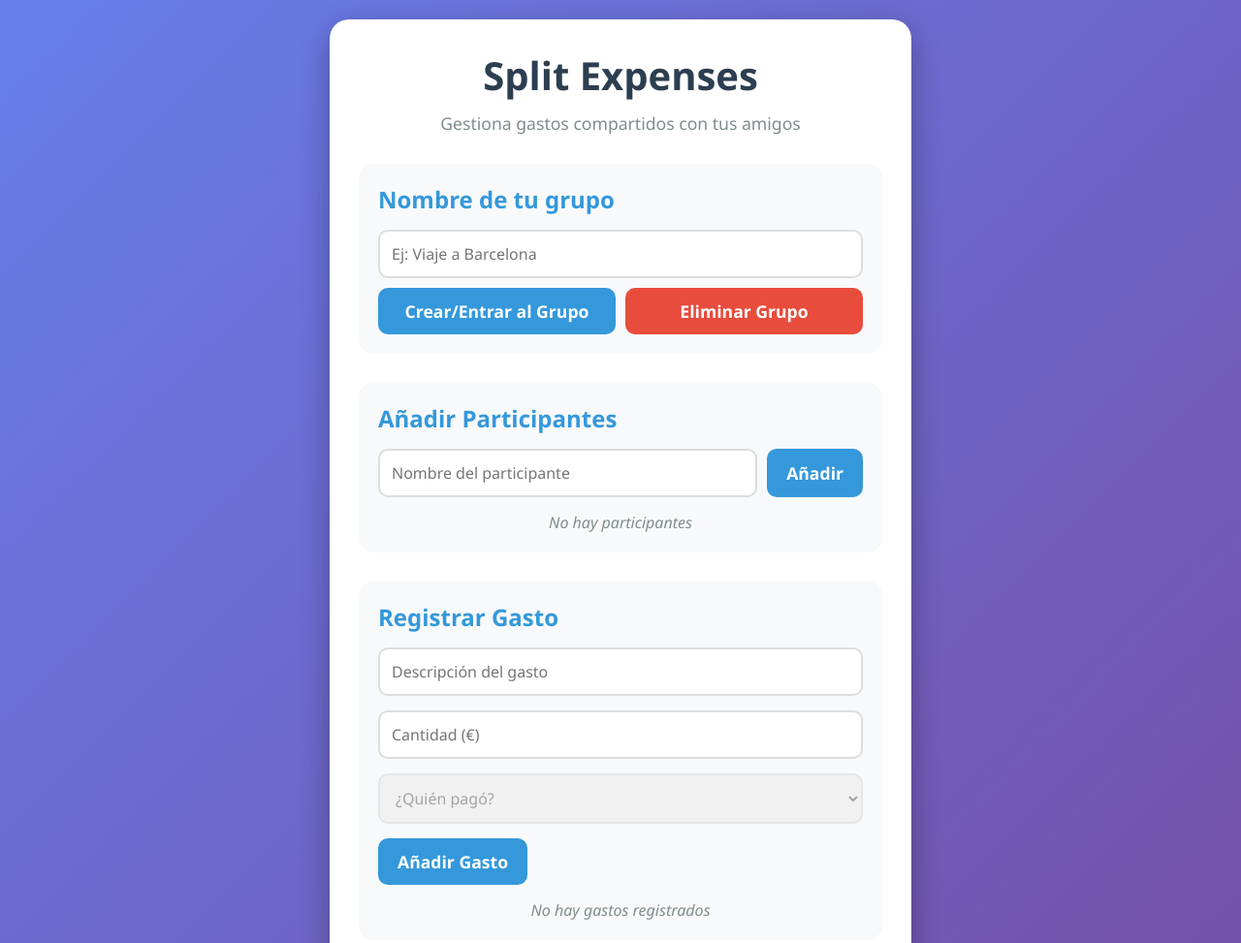
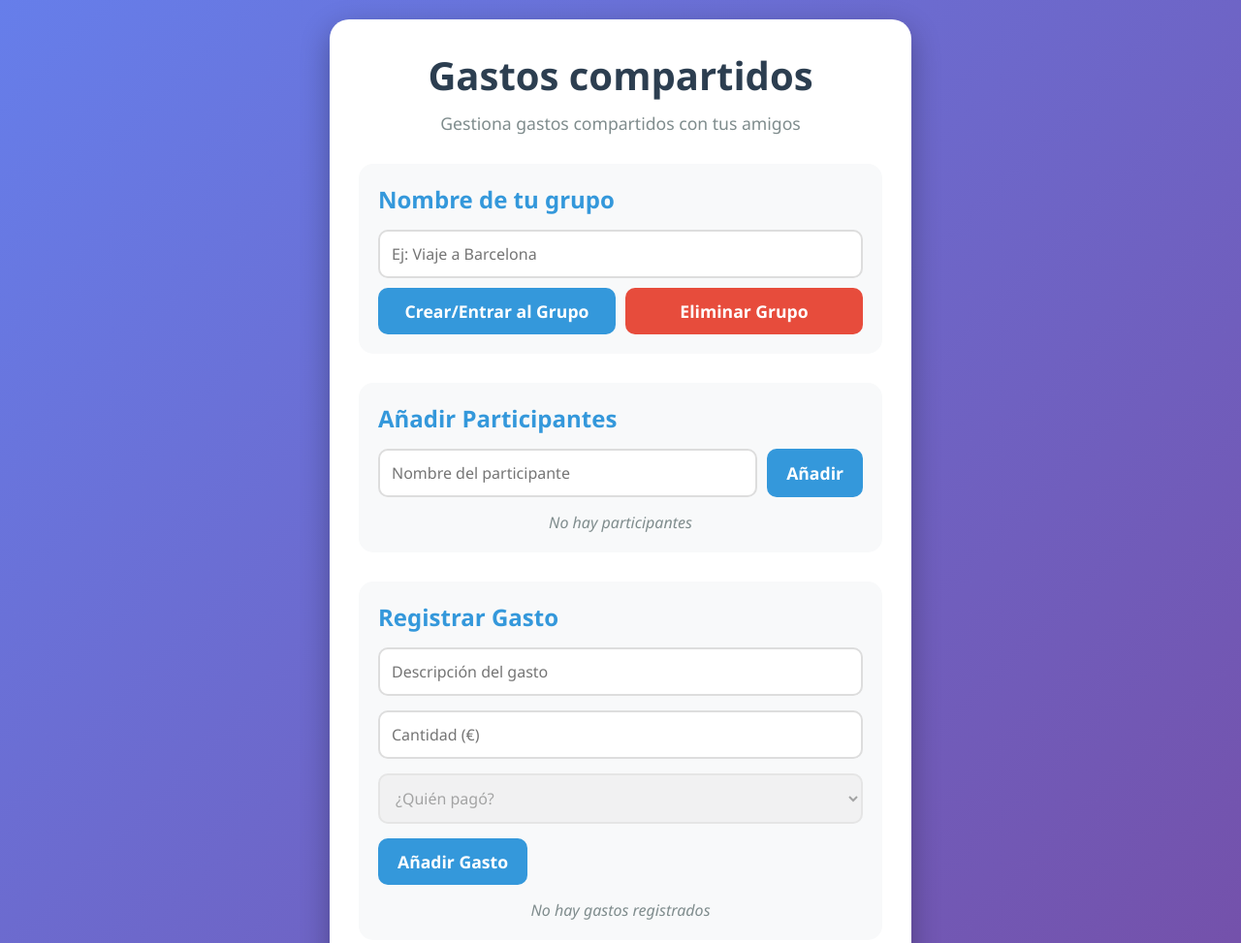
Before and after one commit to whoissif/Gastos_compartidos, a plain HTML site: page index.html in a window 1280 px wide. Shown: the top 973 px of the page at 97% size. Drawn offline with Linux system fonts and the light colour scheme.

Commit message:
Update index.html

```diff
--- a/index.html
+++ b/index.html
@@ -9,7 +9,7 @@
 <body>
     <div class="container">
         <header>
-            <h1>Split Expenses</h1>
+            <h1>Gastos compartidos</h1>
             <p>Gestiona gastos compartidos con tus amigos</p>
         </header>
 
```
